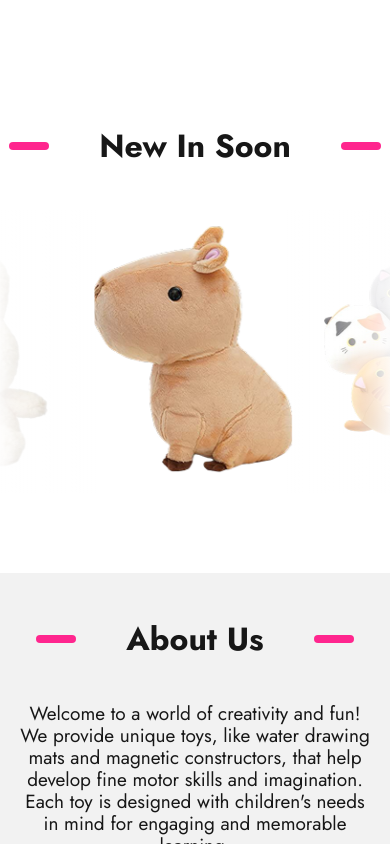
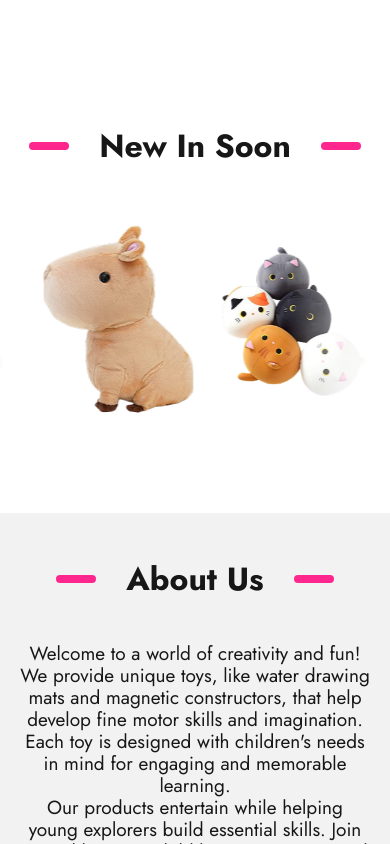
Before and after one commit to Ivanna-Kutsovol/ToyHouse, a Next.js app: page / in a window 390 px wide. Shown: the part 900-1744 px from the top of the page. Built offline with nearby package versions, Linux system fonts and the light colour scheme.

Commit message:
feat(styles): add responsive for title and newSoon blocks

```diff
--- a/src/app/newSoon/newSoon.module.scss
+++ b/src/app/newSoon/newSoon.module.scss
@@ -1,5 +1,5 @@
 @use "../styles/mixins" as *;
-
+@use "../styles/media" as *;
 .title{
     @include title;
 }
@@ -31,7 +31,6 @@
         height: 100%;
         background: linear-gradient(270deg, #fff 55%, rgba(255, 255, 255, 0));
         z-index: 1;
-        // margin: 0 -165px 0 0;
       }
     }
 
@@ -58,6 +57,21 @@
         width: 200px;
         height: 250px;
         object-fit: contain;
+        @include desktop{
+            width: 170px;
+            height: 210px;
+        }
+        @include tablet{
+            width: 150px;
+            height: 190px;
+        }
+        @include mobile{
+            width: 160px;
+            height: 170px;
+            &:hover{
+                transform: scale(1);
+            }
+        }
       }
 
       &:hover {
--- a/src/app/styles/_mixins.scss
+++ b/src/app/styles/_mixins.scss
@@ -1,3 +1,5 @@
+@use './media' as *;
+
 @mixin base-layout-block {
         display: flex;
         justify-content: space-between;
@@ -36,6 +38,17 @@
     justify-content: center;
     gap: 50px;
     margin: 0 0 48px 0;
+    @include desktop{
+        font-size: 40px;
+        gap: 30px;
+    }
+    @include tablet{
+        font-size: 36px;
+    }
+    @include mobile{
+        font-size: 32px;
+        gap: 15px;
+    }
 
     &::before,
     &::after {
```
